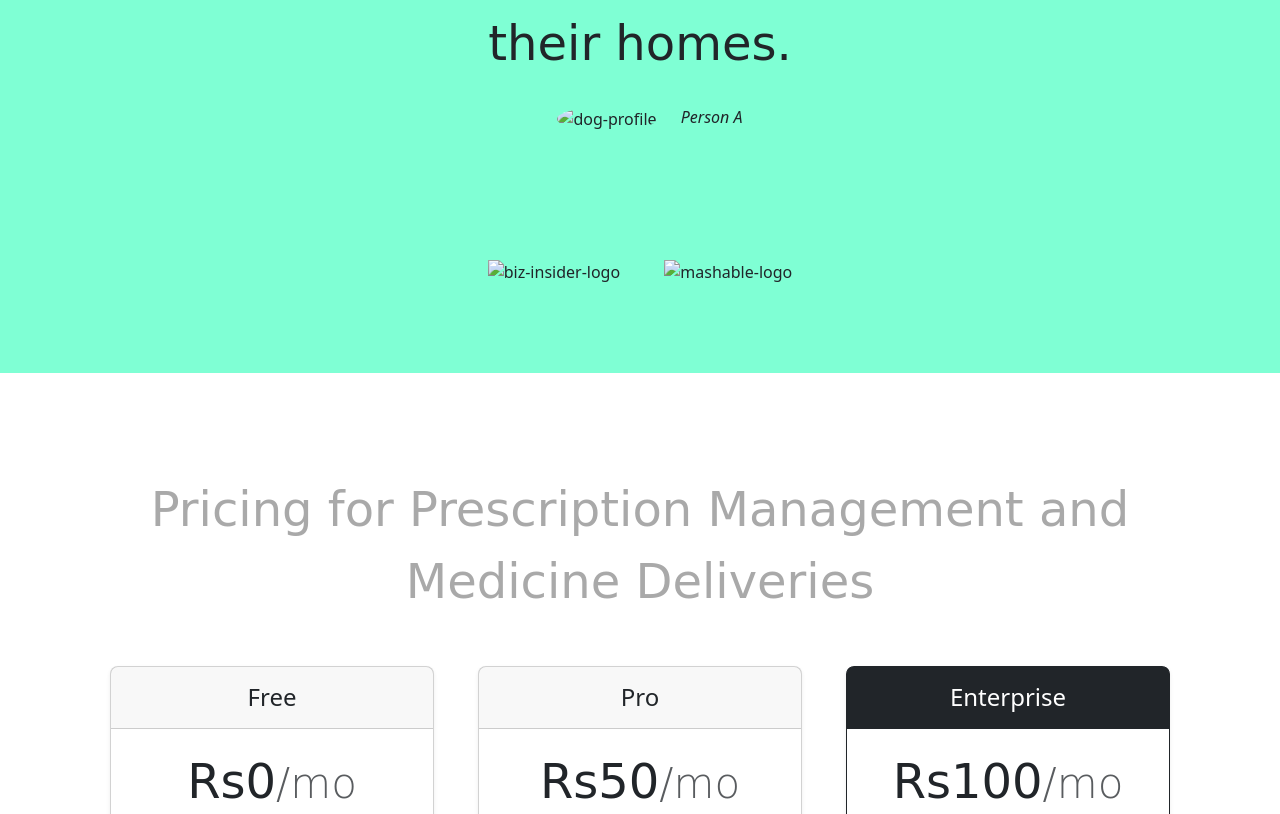
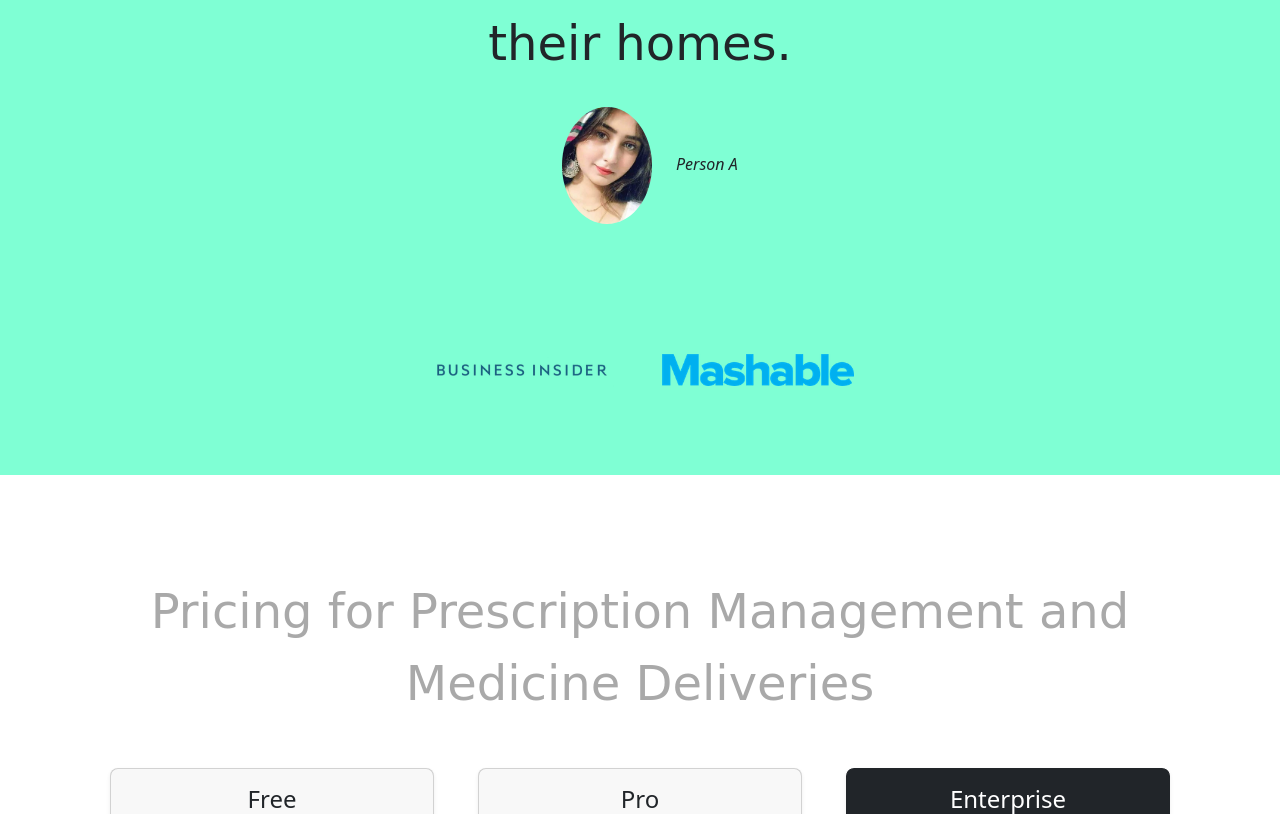
Before and after one commit to mayukhjana/Swiftscript, a plain HTML site: page index.html in a window 1280 px wide. Shown: the part 1422-2236 px from the top of the page. Drawn offline with nearby package versions, Linux system fonts and the light colour scheme; a web font is replaced by a local one.

Commit message:
Update index.html

```diff
--- a/index.html
+++ b/index.html
@@ -49,7 +49,7 @@
         <button type="button" class="btn btn-light btn-lg download-button"><i class="fa-brands fa-google-play"></i> Download</button>
       </div>
       <div class="col-lg-6">
-        <img class=image-title src="images/iphone6.png" alt="iphone-mockup">
+        <img class=image-title src="iphone6.png" alt="iphone-mockup">
       </div>
     </div>
   </div>
@@ -88,12 +88,12 @@
       <div class="carousel-inner">
         <div class="carousel-item active">
           <h2 class="testimonial-text" >The medicine delivery app is a convenient and easy-to-use platform that allows users to order prescription medicines and over-the-counter drugs from the comfort of their homes. </h2>
-          <img class="testimonials-image" src="images/lady1-img.jpg" alt="dog-profile">
+          <img class="testimonials-image" src="lady1-img.jpg" alt="dog-profile">
           <em>Person A</em>
         </div>
         <div class="carousel-item">
           <h2 class="testimonial-text">The app is well-designed and user-friendly, with a clean and intuitive interface that makes it easy to navigate and place orders.</h2>
-          <img class="testimonials-image" src="images/lady2-img.jpg" alt="lady-profile">
+          <img class="testimonials-image" src="lady2-img.jpg" alt="lady-profile">
           <em>Person B</em>
         </div>
       </div>
@@ -112,8 +112,8 @@
   <!-- Press -->
 
   <section id="press">
-    <img class="press-logo" src="images/bizinsider.png" alt="biz-insider-logo">
-    <img class="press-logo" src="images/mashable.png" alt="mashable-logo">
+    <img class="press-logo" src="bizinsider.png" alt="biz-insider-logo">
+    <img class="press-logo" src="mashable.png" alt="mashable-logo">
 
   </section>
 
```
